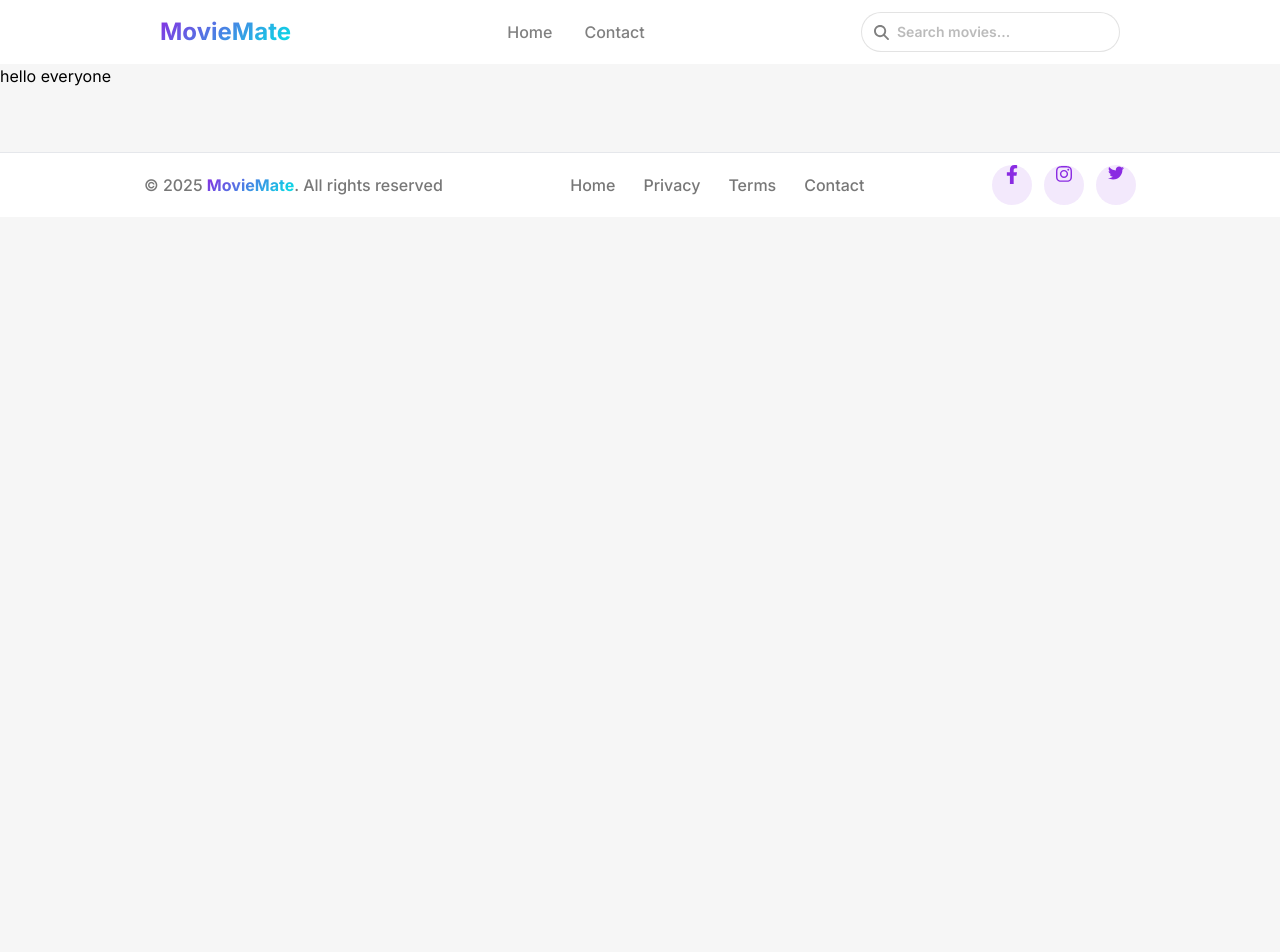
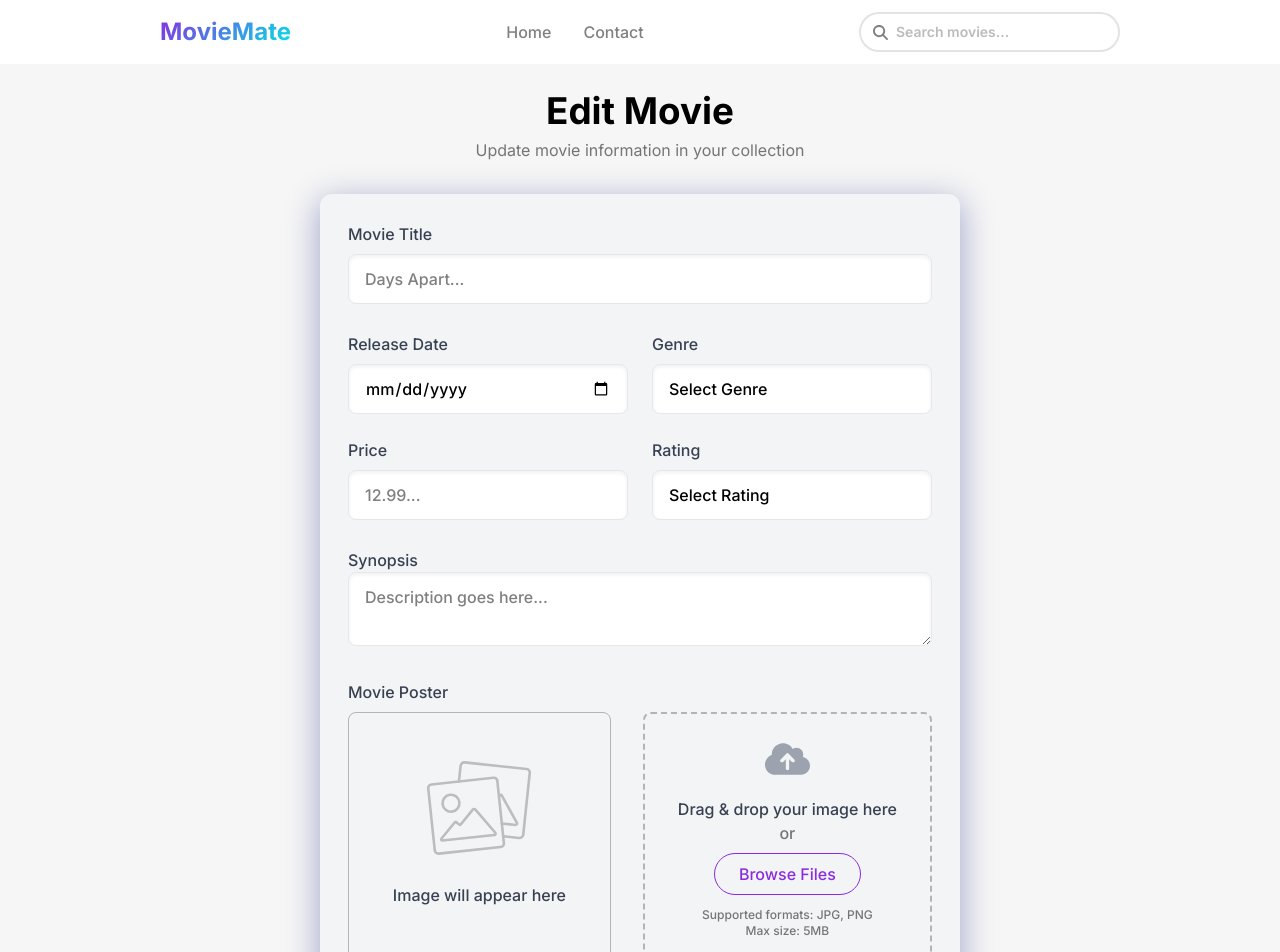
Before and after one commit to dunt21/moviemate, a Next.js app: page /Edit in a window 1280 px wide. Shown: the top 952 px of the page. Before the commit the page ends 800 px from the top, so only its background shows below. Built offline with nearby package versions, Linux system fonts and the light colour scheme.

Commit message:
feat: enhance movie editing interface; integrate FormCard component and improve layout styling

```diff
--- a/src/app/Create/page.js
+++ b/src/app/Create/page.js
@@ -1,4 +1,3 @@
-import Layout from "../layout";
 import { FormCard } from "@/components/FormCard";
 
 export default function Create() {
--- a/src/app/Edit/page.js
+++ b/src/app/Edit/page.js
@@ -1,3 +1,16 @@
+import { FormCard } from "@/components/FormCard";
+
 export default function Edit() {
-  return <div>hello everyone</div>;
+  return (
+    <section className="movie-form-container">
+      <div>
+        <p className="movie-form-container-title">Edit Movie</p>
+        <p className="movie-form-container-subtitle">
+          Update movie information in your collection
+        </p>
+      </div>
+
+      <FormCard />
+    </section>
+  );
 }
--- a/src/app/globals.css
+++ b/src/app/globals.css
@@ -15,6 +15,10 @@
 
 body {
   font-family: "Inter";
+}
+
+* {
+  transition: all 300ms ease;
 }
 
 .nav {
@@ -72,7 +76,7 @@ a {
   border-radius: 1rem;
 }
 
-.format-cont > button {
+.format-cont > a {
   display: flex;
   gap: 0.5rem;
   border: 0px;
@@ -118,10 +122,6 @@ a {
   background-color: rgb(138, 43, 226, 0.2);
 }
 
-* {
-  transition: all 300ms ease;
-}
-
 a:hover {
   color: var(--color-purple);
 }
@@ -137,10 +137,12 @@ a:hover {
 .movie-form-container-title {
   font-weight: 700;
   font-size: 2.3rem;
+  text-align: center;
 }
 
 .movie-form-container-subtitle {
   color: var(--color-gray);
+  text-align: center;
 }
 
 .shadow-glass {
@@ -153,7 +155,8 @@ a:hover {
 }
 
 .input-div-p > div > input,
-form > div > input {
+form > div > input,
+textarea {
   border: 1px solid rgb(229, 231, 235);
   padding: 12px 16px;
   border-radius: 0.5rem;
@@ -163,6 +166,13 @@ form > div > input {
   width: 100%;
 }
 
+.input-div-p > div > input:focus,
+form > div > input:focus,
+textarea:focus {
+  border: 2px solid rgb(138, 43, 226, 0.5);
+  outline: none;
+}
+
 label {
   margin-bottom: 8px;
   color: var(--color-blueBlack);
--- a/src/app/layout.js
+++ b/src/app/layout.js
@@ -21,7 +21,7 @@ export default function Layout({ children, variant }) {
   return (
     <html lang="en">
       <body
-        className={`${inter.variable}  antialiased bg-bgGray h-screen w-screen`}
+        className={`${inter.variable}  antialiased bg-bgGray h-screen w-screen overflow-x-hidden`}
       >
         <Navbar />
         {children}
--- a/src/app/page.js
+++ b/src/app/page.js
@@ -63,7 +63,7 @@ export default function Home() {
 
             <Link
               href="/Create"
-              className="btn-square bg-red hover:bg-red/90 hover:shadow-md "
+              className="btn-square bg-red hover:bg-red/90 hover:shadow-md hover:!text-white"
             >
               <button className="flex gap-2 hover:text-white">
                 <Image
--- a/src/components/FormCard.jsx
+++ b/src/components/FormCard.jsx
@@ -5,8 +5,9 @@ import Link from "next/link";
 
 export function FormCard() {
   return (
-    <div className="bg-gray-100 w-[45%] h-full border-0 rounded-xl shadow-glass p-7 font-medium">
+    <div className="bg-gray-100 w-[50%] h-full border-0 rounded-xl shadow-glass p-7 font-medium">
       <form className="space-y-7" noValidate>
+        {/* movie title */}
         <div className="flex flex-col">
           <label for="title">Movie Title</label>
           <input
@@ -17,6 +18,7 @@ export function FormCard() {
           ></input>
         </div>
 
+        {/* input for date, price, genre and rating */}
         <div className="grid grid-cols-2 gap-6 input-div-p">
           <div>
             <label for="date">Release Date</label>
@@ -51,8 +53,25 @@ export function FormCard() {
           </div>
         </div>
 
-        <div className="h-64 flex gap-8">
-          <div className="border-1 rounded-lg w-[40%] flex flex-col items-center pt-5 border-gray/50">
+        {/* synopsis */}
+        <div>
+          <label className="" for="summary">
+            Synopsis
+          </label>
+          <textarea
+            placeholder="Description goes here..."
+            minLength="150"
+            maxLength="600"
+            id="summary"
+          ></textarea>
+        </div>
+
+        {/* movie upload section */}
+        <div>
+          <p className="text-blueBlack mb-2"> Movie Poster</p>
+
+          <div className="h-64 flex gap-8 ">
+            <div className="border-1 rounded-lg w-[45%] flex flex-col items-center pt-5 border-gray/50 relative">
               <Image
                 src="/icons/image.svg"
                 alt="image icon"
@@ -60,9 +79,17 @@ export function FormCard() {
                 height={150}
               />
               <p className="text-blueBlack">Image will appear here</p>
+              <button className="bg-red py-1 px-2 rounded-2xl absolute right-2 top-2 hidden">
+                <Image
+                  src="/icons/close.svg"
+                  width={15}
+                  height={15}
+                  alt="close icon"
+                />
+              </button>
             </div>
 
-          <div className="border-2 border-gray/50 border-dashed flex-1 rounded-lg flex flex-col items-center justify-center">
+            <div className="border-2 border-gray/50 border-dashed flex-1 rounded-lg flex flex-col items-center justify-center hover:border-purple/50">
               <Image
                 src="/icons/upload.svg"
                 alt="upload icon"
@@ -79,7 +106,7 @@ export function FormCard() {
 
               <label
                 for="upload-img"
-              className="!mb-0 form-btn border-purple !text-purple border-1 rounded-3xl py-2 px-6 "
+                className="!mb-0 form-btn border-purple !text-purple border-1 rounded-3xl py-2 px-6 hover:bg-purple hover:!text-white cursor-pointer"
               >
                 Browse Files
               </label>
@@ -89,11 +116,13 @@ export function FormCard() {
               <p className="text-gray text-xs"> Max size: 5MB</p>
             </div>
           </div>
+        </div>
 
+        {/* control section */}
         <div className="flex justify-between">
           <Link
-            href=""
-            className="text-blueBlack flex gap-2 items-center font-normal"
+            href="/"
+            className="text-blueBlack flex gap-2 items-center font-normal "
           >
             <Image
               src="/icons/back.svg"
@@ -101,14 +130,16 @@ export function FormCard() {
               width={15}
               height={15}
             />
+            <span className="hover:border-b-2 hover:border-b-purple">
               Back to List
+            </span>
           </Link>
 
           <div className="space-x-5 ">
             <button className=" form-btn !border-gray/40 text-blueBlack border-1 rounded-3xl px-6 py-3">
               Cancel
             </button>
-            <button className="form-btn !border-0 bg-gradient-to-r from-purple to-seaBlue text-white rounded-3xl px-8 py-3">
+            <button className="form-btn !border-0 bg-gradient-to-r from-purple to-seaBlue text-white rounded-3xl px-8 py-3 hover:shadow-lg">
               Save Changes
             </button>
           </div>
--- a/src/components/Navbar/DefaultNavbar.jsx
+++ b/src/components/Navbar/DefaultNavbar.jsx
@@ -6,7 +6,7 @@ export default function DefaultNavbar() {
       <p className="logo">MovieMate</p>
       <div>
         <div className="nav-p">
-          <a>Home</a>
+          <a href="/">Home</a>
           <a>Contact</a>
         </div>
       </div>
--- a/src/components/Navbar/HomeNavbar.jsx
+++ b/src/components/Navbar/HomeNavbar.jsx
@@ -4,7 +4,7 @@ export default function HomeNavbar() {
       <p className="logo">MovieMate</p>
       <div>
         <div className="nav-p">
-          <a>Home</a>
+          <a href="/">Home</a>
           <a>Privacy</a>
         </div>
       </div>
--- a/src/components/Rating.jsx
+++ b/src/components/Rating.jsx
@@ -1,4 +1,5 @@
 const ageRatings = [
+  { label: "Select Rating", value: "" },
   { label: "3+", value: 3 },
   { label: "7+", value: 7 },
   { label: "12+", value: 12 },
@@ -12,7 +13,7 @@ export default function Rating({ className = "" }) {
     <select
       name="rating"
       id="rate"
-      className={`bg-white py-3 px-4 appearance-none border border-gray-200 rounded-xl font-inherit font-medium text-gray  focus:outline-none focus:ring-1  focus:ring-purple/50 transition duration-500 ${className} `}
+      className={`bg-white py-3 px-4 appearance-none border border-gray-200 rounded-xl font-inherit font-medium text-gray  focus:outline-none focus:ring-2  focus:ring-purple/50 transition duration-500 ${className} `}
     >
       {ageRatings.map((age, index) => (
         <option key={index} value={age.value}>
--- a/src/components/SearchInput.jsx
+++ b/src/components/SearchInput.jsx
@@ -2,7 +2,7 @@ import Image from "next/image";
 export function SearchInput({ className = "" }) {
   return (
     <div
-      className={`flex border-1 px-3 gap-2 items-center border-gray/30 bg-white flex-grow  focus-within:ring-1  focus-within:ring-purple/50 transition duration-500 rounded-xl  font-semibold text-lg ${className}`}
+      className={`flex border-2 px-3 gap-2 items-center border-gray/30 bg-white flex-grow  focus-within:ring-2  focus-within:ring-purple/50 transition duration-500 rounded-xl  font-semibold text-lg ${className}`}
     >
       <Image src="/icons/search.svg" alt="search-icon" width={15} height={15} />
       <input
--- a/src/components/genreOptions.jsx
+++ b/src/components/genreOptions.jsx
@@ -1,16 +1,24 @@
 export default function Genre({ className = "" }) {
+  const genres = [
+    { label: "Select Genre", value: "" },
+    { label: "All Genres", value: "All Genres" },
+    { label: "Comedy", value: "Comedy" },
+    { label: "Romantic Comedy", value: "Romantic Comedy" },
+    { label: "Western", value: "Western" },
+    { label: "Drama", value: "Drama" },
+    { label: "Horror", value: "Horror" },
+  ];
+
   return (
     <select
       name="movies"
-      className={`bg-white py-3 px-4 appearance-none border border-gray-200 rounded-xl font-inherit font-medium text-gray  focus:outline-none focus:ring-1  focus:ring-purple/50 transition duration-500 ${className} `}
+      className={`bg-white py-3 px-4 appearance-none border border-gray-200 rounded-xl font-inherit font-medium text-gray  focus:outline-none focus:ring-2  focus:ring-purple/50 transition duration-500 ${className} `}
     >
-      <option value="All Genres">All Genres</option>
-      <option value="Comedy">Comedy</option>
-      <option value="Romantic Comedy">Romantic Comedy</option>
-      <option value="Western">Western</option>
-      <option value="Drama">Drama</option>
-      <option value="Action">Action</option>
-      <option value="Horror">Horror</option>
+      {genres.map((genre, id) => (
+        <option key={id} value={genre.value}>
+          {genre.label}
+        </option>
+      ))}
     </select>
   );
 }
```
Also changed, not shown: src/data/Movielist.jsx (+8 -7 lines), public/icons/close.svg (added). Lines whose indentation alone changed are shown as unchanged.
